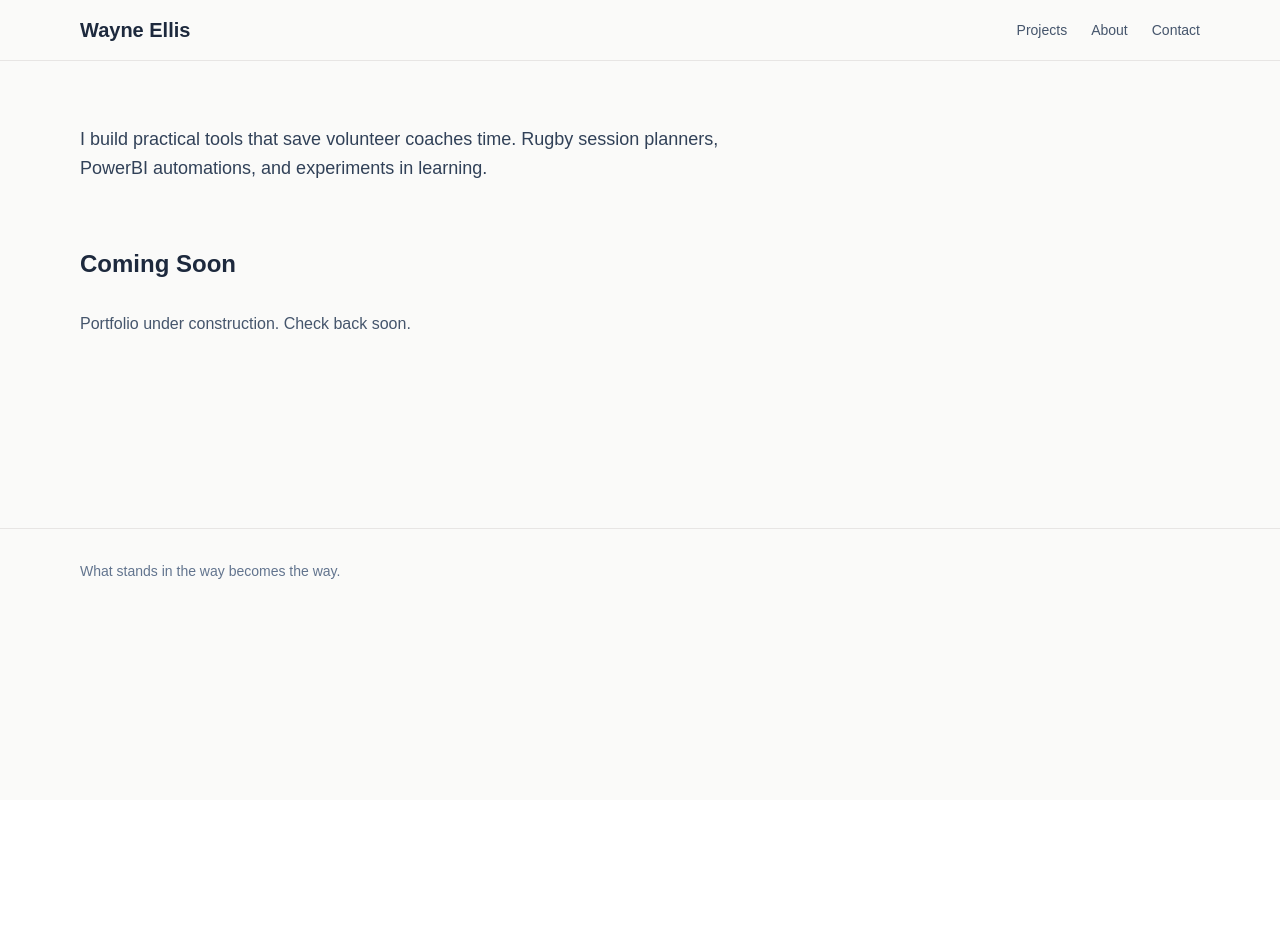
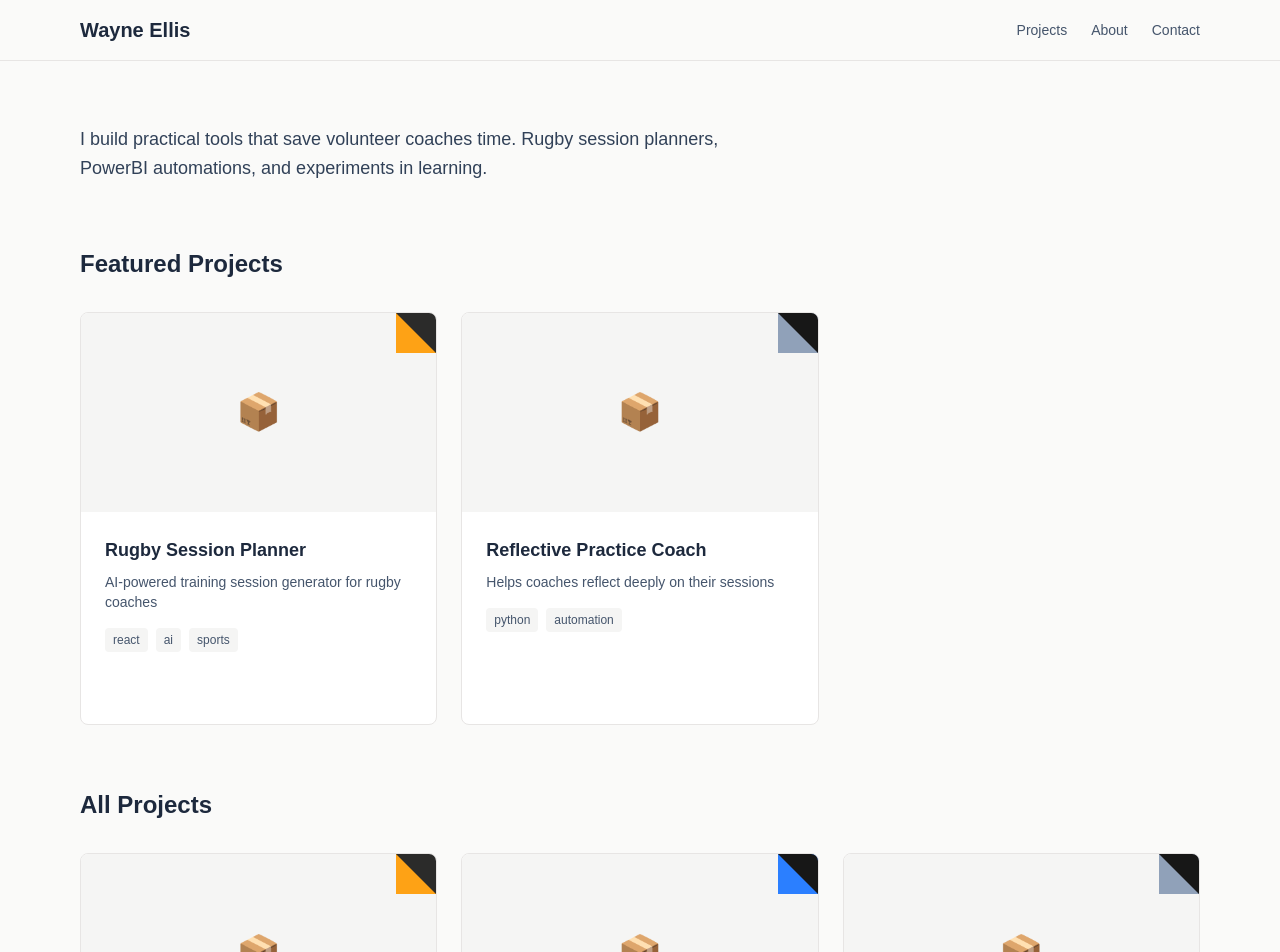
Before and after one commit to footnote42/portfolio-site, a Next.js app: page / in a window 1280 px wide. Shown: the top 952 px of the page. Before the commit the page ends 800 px from the top, so only its background shows below. Built offline with nearby package versions, Linux system fonts and the light colour scheme.

Commit message:
Milestone 2

```diff
--- /dev/null
+++ b/app/components/ProjectCard.js
@@ -0,0 +1,75 @@
+export default function ProjectCard({ project }) {
+  // Color mapping for statuses
+  const statusColors = {
+    Unleashed: 'bg-emerald-500',
+    Active: 'bg-amber-500',
+    Conceptual: 'bg-blue-500',
+    Foundation: 'bg-slate-400'
+  };
+
+  const statusColor = statusColors[project.status] || 'bg-slate-400';
+
+  return (
+    <a
+      href={project.homepage || project.githubUrl}
+      target="_blank"
+      rel="noopener noreferrer"
+      className="group block bg-white dark:bg-slate-800 rounded-lg overflow-hidden border border-stone-200 dark:border-slate-700 hover:border-amber-600 dark:hover:border-amber-500 transition-colors"
+    >
+      {/* Thumbnail with corner badge */}
+      <div className="aspect-video bg-stone-100 dark:bg-slate-700 overflow-hidden relative">
+        {project.image ? (
+          <img
+            src={project.image}
+            alt={project.name}
+            className="w-full h-full object-cover group-hover:scale-105 transition-transform duration-300"
+          />
+        ) : (
+          <div className="w-full h-full flex items-center justify-center text-stone-400 dark:text-slate-500">
+            <span className="text-4xl">📦</span>
+          </div>
+        )}
+
+        {/* Corner status badge */}
+        {project.status && (
+          <div
+            className={`absolute top-0 right-0 w-0 h-0 border-t-[40px] border-l-[40px] border-l-transparent ${statusColor} ${project.status === 'Active' ? 'animate-pulse' : ''}`}
+            title={project.status}
+          />
+        )}
+      </div>
+
+      {/* Content */}
+      <div className="p-6">
+        <h3 className="text-lg font-semibold text-slate-800 dark:text-slate-100 mb-2">
+          {project.name}
+        </h3>
+
+        <p className="text-sm text-slate-600 dark:text-slate-400 mb-4">
+          {project.tagline || project.description}
+        </p>
+
+        {/* Tags */}
+        {project.topics && project.topics.length > 0 && (
+          <div className="flex flex-wrap gap-2">
+            {project.topics.slice(0, 3).map((topic, index) => (
+              <span
+                key={index}
+                className="text-xs px-2 py-1 bg-stone-100 dark:bg-slate-700 text-slate-600 dark:text-slate-400 rounded"
+              >
+                {topic}
+              </span>
+            ))}
+          </div>
+        )}
+
+        {/* Hover reveal */}
+        {project.hoverReveal && (
+          <p className="mt-4 text-xs text-amber-600 dark:text-amber-500 opacity-0 group-hover:opacity-100 transition-opacity italic">
+            {project.hoverReveal}
+          </p>
+        )}
+      </div>
+    </a>
+  );
+}
--- /dev/null
+++ b/app/data/projects.js
@@ -0,0 +1,32 @@
+export const projects = [
+  {
+    name: "Rugby Session Planner",
+    tagline: "AI-powered training session generator for rugby coaches",
+    description: "Saves volunteer coaches 2 hours of planning time per session",
+    topics: ["react", "ai", "sports"],
+    githubUrl: "https://github.com/yourusername/rugby-session-planner",
+    homepage: "https://rugby-planner.vercel.app",
+    //image: "/images/rugby-planner.jpg", // We'll handle this next
+    featured: true,
+    status: "Active",
+    hoverReveal: "Built this after watching coaches spend their evenings planning sessions"
+  },
+  {
+    name: "Festival Team Rota",
+    tagline: "Ensure fair distribution of game time among players",
+    topics: ["nextjs", "tailwind"],
+    githubUrl: "https://github.com/yourusername/project-two",
+    featured: false,
+    status: "Conceptual",
+    hoverReveal: "First experiment with Next.js - learned about server components"
+  },
+  {
+    name: "Reflective Practice Coach",
+    tagline: "Helps coaches reflect deeply on their sessions",
+    topics: ["python", "automation"],
+    githubUrl: "https://github.com/yourusername/project-three",
+    featured: true,
+    status: "Foundation",
+    hoverReveal: "An attempt to use AI for reflective practice. Worked better than expected!"
+  }
+];
--- a/app/page.js
+++ b/app/page.js
@@ -1,4 +1,9 @@
+import ProjectCard from './components/ProjectCard';
+import { projects } from './data/projects';
+
 export default function Home() {
+  const featuredProjects = projects.filter(p => p.featured);
+
   return (
     <div className="min-h-screen bg-stone-50 dark:bg-slate-900">
       <nav className="border-b border-stone-200 dark:border-slate-800">
@@ -23,21 +28,36 @@ export default function Home() {
       </nav>
 
       <main className="max-w-6xl mx-auto px-4 py-16">
-        <div className="max-w-2xl">
+        <div className="max-w-2xl mb-16">
           <p className="text-lg text-slate-700 dark:text-slate-300 leading-relaxed">
             I build practical tools that save volunteer coaches time. Rugby session planners,
             PowerBI automations, and experiments in learning.
           </p>
         </div>
 
-        <div className="mt-16">
+        <section id="projects">
           <h2 className="text-2xl font-semibold text-slate-800 dark:text-slate-100 mb-8">
-            Coming Soon
+            Featured Projects
           </h2>
-          <p className="text-slate-600 dark:text-slate-400">
-            Portfolio under construction. Check back soon.
-          </p>
-        </div>
+
+          <div className="grid grid-cols-1 md:grid-cols-2 lg:grid-cols-3 gap-6">
+            {featuredProjects.map((project, index) => (
+              <ProjectCard key={index} project={project} />
+            ))}
+          </div>
+
+          <div className="mt-16">
+            <h2 className="text-2xl font-semibold text-slate-800 dark:text-slate-100 mb-8">
+              All Projects
+            </h2>
+
+            <div className="grid grid-cols-1 md:grid-cols-2 lg:grid-cols-3 gap-6">
+              {projects.map((project, index) => (
+                <ProjectCard key={index} project={project} />
+              ))}
+            </div>
+          </div>
+        </section>
       </main>
 
       <footer className="border-t border-stone-200 dark:border-slate-800 mt-32">
```
